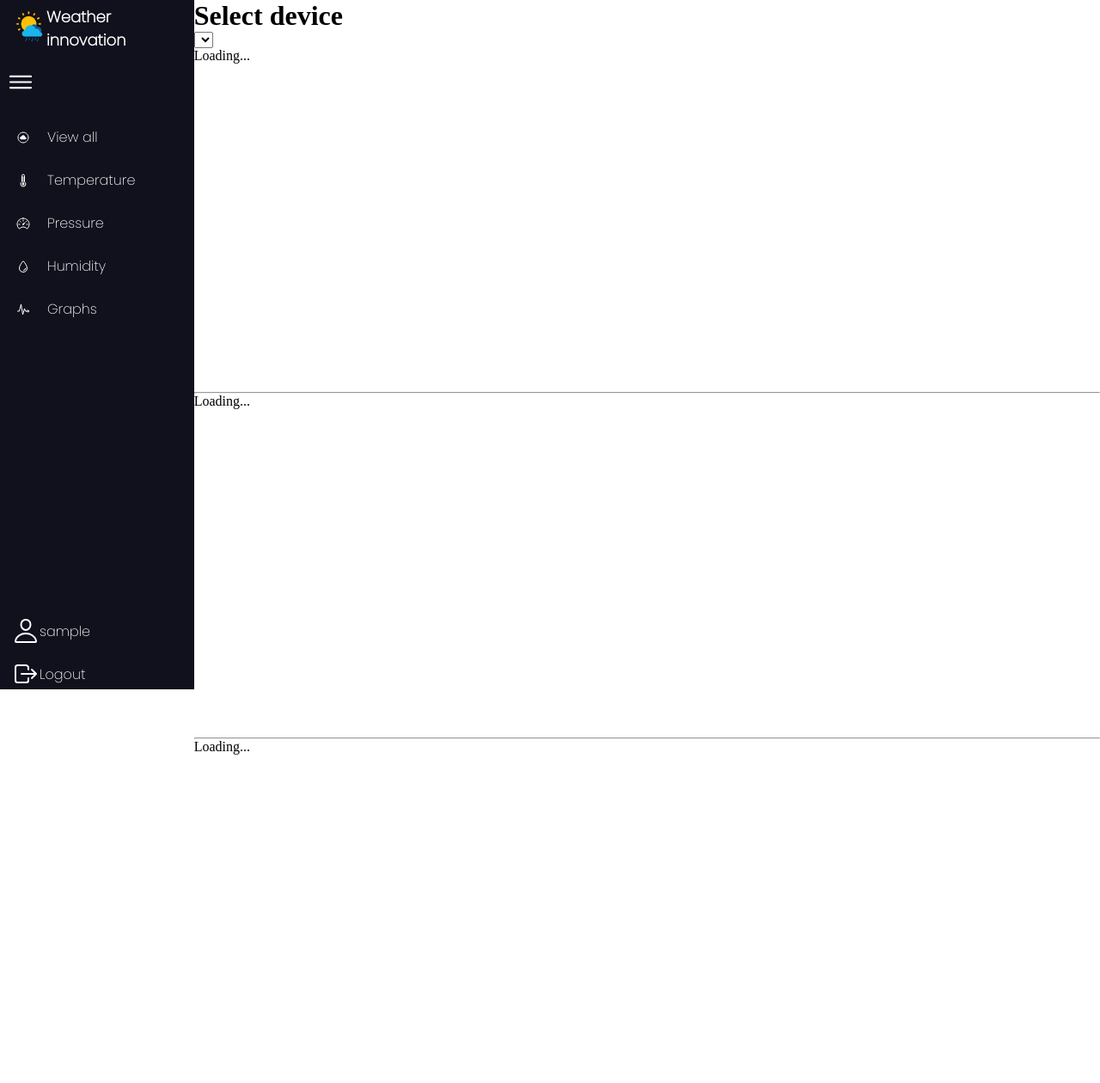
After one commit to davidebianchi03/Weather-innovation, a Django app: page /graphs in a window 1280 px wide. The commit adds this page. Shown: the whole page at 86% size. Run offline with Django 3.2, Linux system fonts and the light colour scheme; the visitor is signed in with stand-in values (Sample User, id 1); data that the repository does not hold is empty.

Commit message:
Visualizzazione rilevazioni su grafici

```diff
--- /dev/null
+++ b/Django-server/Weather_innovation/static/Weather_innovation/js/graphs.js
@@ -0,0 +1,139 @@
+$(document).ready(function () {
+    $.getJSON("/weatherinnovation/getuserdevices", function (JSONdata) {
+        for (var i in JSONdata) {
+            device = JSONdata[i];
+            $("#device_list").append(new Option(device, i));
+            setInterval(refreshData(), 60000);
+            if (i == 0) {
+                //Disegno il grafico della temperatura
+                drawTemperatureGraph(device);
+                drawHumidityGraph(device);
+                drawPressureGraph(device);
+            }
+        }
+
+    });
+});
+
+function refreshData() {
+    $.getJSON("/weatherinnovation/getuserdevices", function (JSONdata) {
+        device = JSONdata[document.getElementById(device_list).value]
+        //Disegno il grafico della temperatura
+        drawTemperatureGraph(device);
+        drawHumidityGraph(device);
+        drawPressureGraph(device);
+
+
+    });
+}
+
+function drawTemperatureGraph(device_id) {
+    var data_to_send = {
+        device: device_id,
+        survey_type: "temperature"
+    };
+    $.ajax({
+        type: 'POST',
+        processData: false, // important
+        contentType: false, // important
+        data: JSON.stringify(data_to_send),
+        url: "/weatherinnovation/getgraphsurvey",
+        dataType: 'json',
+
+        success: function (jsonData) {
+            Highcharts.stockChart('temperatureContainer', {
+
+
+                rangeSelector: {
+                    selected: 1
+                },
+
+                title: {
+                    text: 'Temperature'
+                },
+
+                series: [{
+                    name: 'Temperature',
+                    data: jsonData,
+                    tooltip: {
+                        valueDecimals: 2
+                    }
+                }]
+            });
+        }
+    });
+}
+
+function drawHumidityGraph(device_id) {
+    var data_to_send = {
+        device: device_id,
+        survey_type: "humidity"
+    };
+    $.ajax({
+        type: 'POST',
+        processData: false, // important
+        contentType: false, // important
+        data: JSON.stringify(data_to_send),
+        url: "/weatherinnovation/getgraphsurvey",
+        dataType: 'json',
+
+        success: function (jsonData) {
+            Highcharts.stockChart('humidityContainer', {
+
+
+                rangeSelector: {
+                    selected: 1
+                },
+
+                title: {
+                    text: 'Humidity'
+                },
+
+                series: [{
+                    name: 'Humidity',
+                    data: jsonData,
+                    tooltip: {
+                        valueDecimals: 2
+                    }
+                }]
+            });
+        }
+    });
+}
+
+function drawPressureGraph(device_id) {
+    var data_to_send = {
+        device: device_id,
+        survey_type: "pressure"
+    };
+    $.ajax({
+        type: 'POST',
+        processData: false, // important
+        contentType: false, // important
+        data: JSON.stringify(data_to_send),
+        url: "/weatherinnovation/getgraphsurvey",
+        dataType: 'json',
+
+        success: function (jsonData) {
+            Highcharts.stockChart('pressureContainer', {
+
+
+                rangeSelector: {
+                    selected: 1
+                },
+
+                title: {
+                    text: 'Pressure'
+                },
+
+                series: [{
+                    name: 'Pressure',
+                    data: jsonData,
+                    tooltip: {
+                        valueDecimals: 2
+                    }
+                }]
+            });
+        }
+    });
+}
--- a/Django-server/Weather_innovation/templates/Weather_innovation/base.html
+++ b/Django-server/Weather_innovation/templates/Weather_innovation/base.html
@@ -70,6 +70,13 @@
                 </a>
             </li>
 
+            <li>
+                <a href="/graphs">
+                    <ion-icon name="pulse-outline"></ion-icon>
+                    <span class="sidebar_text">Graphs</span>
+                </a>
+            </li>
+
         </ul>
         <div id="username">
             <ion-icon name="person-outline" size="large"></ion-icon>
--- /dev/null
+++ b/Django-server/Weather_innovation/templates/Weather_innovation/graphs.html
@@ -0,0 +1,34 @@
+{% extends 'Weather_innovation/base.html'%} {% load static %}
+<!--  -->
+
+{% block extra_stylesheets %}
+<link rel = "stylesheet" href="{% static 'Weather_innovation/css/graphs.css '%}"
+{% endblock %}
+<!--  -->
+
+{% block extra_scripts %}
+<script src="https://code.highcharts.com/stock/highstock.js"></script>
+<script src="https://code.highcharts.com/stock/modules/data.js"></script>
+<script src="https://code.highcharts.com/stock/modules/exporting.js"></script>
+<script src="https://code.highcharts.com/stock/modules/export-data.js"></script>
+<script src="{% static 'Weather_innovation/js/graphs.js'%}"></script>
+{% endblock %}
+<!--  -->
+
+{% block extra_head%}
+<title>Weather innovation</title>
+<!--  -->
+{% endblock%}
+
+<!--  -->
+{% block content%}
+<h1>Select device</h1>
+<select id = "device_list" onchange="refreshData()">
+
+</select>
+<div id="temperatureContainer" style="height: 400px; min-width: 310px">Loading...</div>
+<hr>
+<div id="humidityContainer" style="height: 400px; min-width: 310px">Loading...</div>
+<hr>
+<div id="pressureContainer" style="height: 400px; min-width: 310px">Loading...</div>
+{% endblock %}
--- a/Django-server/Weather_innovation/urls.py
+++ b/Django-server/Weather_innovation/urls.py
@@ -9,10 +9,14 @@ urlpatterns = [
     path('temperature',views.TemperatureView, name='temperature'),
     path('pressure',views.PressureView, name='pressure'),
     path('humidity',views.HumidityView, name='humidity'),
+    path('graphs',views.GraphsView, name='graphs'),
     path('weatherinnovation/getsurveys', views.getSurveysView, name = "getsurveys"),
     path('weatherinnovation/getlatestsurveys',views.getLatestSurveysView, name = "getlatestsurveys"),
+    path('weatherinnovation/getuserdevices',views.GetUserDevices, name = "getuserdevices"),
+    path('weatherinnovation/getgraphsurvey',views.getGraphSurveysView, name = "getgraphsurvey"),
     path("login", views.login_request, name="login"),
     path("logout", views.logout_view, name = "logout"),
+
     # URLs delle API
     path('api/getsettings', api.getSettingsApi, name="api_getsettings"),
     path('api/recivedata', api.reciveDataApi, name="api_recivedata"),
--- a/Django-server/Weather_innovation/views.py
+++ b/Django-server/Weather_innovation/views.py
@@ -1,3 +1,4 @@
+from django.db.models.expressions import F
 from django.http import response
 from Weather_innovation.models import Surveys, UsersDevices
 from django.http.response import HttpResponse, JsonResponse
@@ -10,6 +11,7 @@ from django.contrib.auth.forms import AuthenticationForm
 from django.contrib.auth.decorators import login_required
 from django.contrib.auth import logout
 import time
+import json
 
 # Create your views here.
 @login_required(login_url='/login')
@@ -28,6 +30,18 @@ def PressureView(request):
 def HumidityView(request):
     return render(request=request, template_name = 'Weather_innovation/humidity.html')
 
+@login_required(login_url='/login')
+def GraphsView(request):
+    return render(request=request, template_name = 'Weather_innovation/graphs.html')
+
+@csrf_exempt
+def GetUserDevices(request):
+	devices_list =  UsersDevices.objects.filter(username = request.user.username).values_list('id', flat=True)
+	response = list()
+	for device in devices_list:
+		response.append(UsersDevices.objects.get(id = device).device_id)
+	return JsonResponse(response, safe=False)
+
 @csrf_exempt
 def getSurveysView(request):
 	response = list()
@@ -45,6 +59,35 @@ def getSurveysView(request):
 			response.append({'longitude':s_longitude,'latitude':s_latitude,'temperature':s_temperature,'pressure':s_pressure,'humidity':s_humidity,'time':s_time})
 
 	return JsonResponse(response,safe=False)
+
+@csrf_exempt
+def getGraphSurveysView(request):
+	json_dict = json.loads(request.body.decode('UTF-8'))
+	device = json_dict["device"]
+	survey_type = json_dict["survey_type"]#temperature, humidity....
+	response = list()
+
+	surveys_id_list = Surveys.objects.filter(device_id = device).values_list('id', flat=True)
+
+	for i in surveys_id_list:
+		data = Surveys.objects.get(id = i)
+		survey_value = 0
+		if survey_type == "temperature":
+			survey_value = data.temperature
+
+		if survey_type == "humidity":
+			survey_value = data.humidity
+
+		if survey_type == "pressure":
+			survey_value = data.pressure
+
+		survey = list()
+		survey.append(data.time_in_millis)
+		survey.append(survey_value)
+		response.append(survey)
+
+	return JsonResponse(response, safe=False)
+
 
 @csrf_exempt
 def getLatestSurveysView(request):
```
Also changed, not shown: Django-server/Weather_innovation/static/Weather_innovation/css/graphs.css (added, +17 -0 lines), 1 other file.
